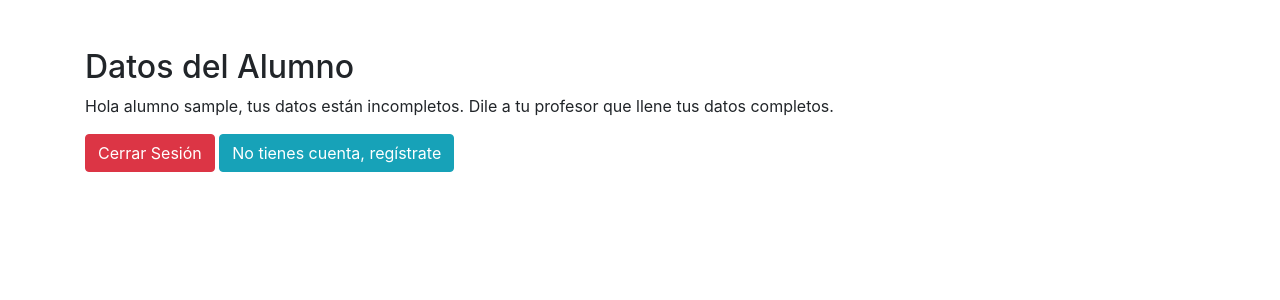
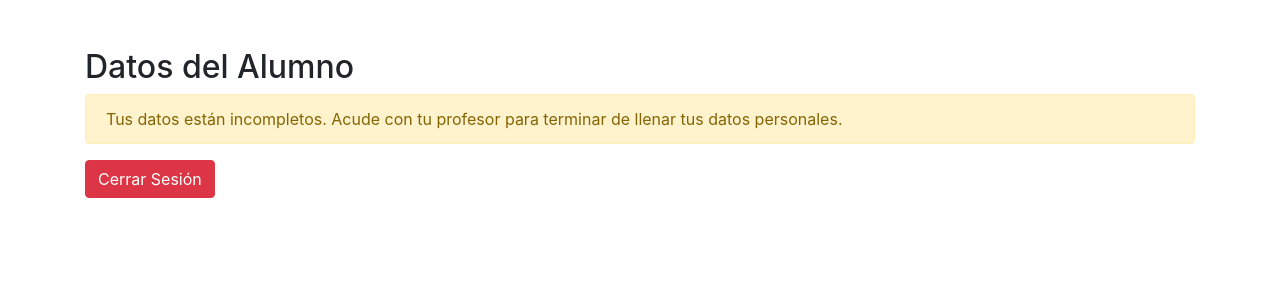
Before and after one commit to RoqueAlvarez/logindetiendadb, a PHP site: page /alumno.php in a window 1280 px wide. Shown: the top 300 px of the page. Run offline with PHP 8.4, Linux system fonts and the light colour scheme; the visitor is signed in with stand-in values (Sample User, id 1); data that the repository does not hold is empty.

Commit message:
Update alumno.php

```diff
--- a/alumno.php
+++ b/alumno.php
@@ -24,17 +24,19 @@ $alumno = $stmt->fetch();
 </head>
 <body class="container mt-5">
     <h2>Datos del Alumno</h2>
-    <?php if ($alumno): ?>
+
+    <?php if (!$alumno['apellido'] || !$alumno['anio_ingreso'] || !$alumno['carrera'] || !$alumno['fecha_nacimiento']): ?>
+        <div class="alert alert-warning" role="alert">
+            Tus datos están incompletos. Acude con tu profesor para terminar de llenar tus datos personales.
+        </div>
+    <?php else: ?>
         <p>Nombre: <?= $alumno['nombre'] ?></p>
         <p>Apellido: <?= $alumno['apellido'] ?></p>
         <p>Año de Ingreso: <?= $alumno['anio_ingreso'] ?></p>
         <p>Carrera: <?= $alumno['carrera'] ?></p>
         <p>Fecha de Nacimiento: <?= $alumno['fecha_nacimiento'] ?></p>
-    <?php else: ?>
-        <p>Hola alumno <?= $nombre ?>, tus datos están incompletos. Dile a tu profesor que llene tus datos completos.</p>
     <?php endif; ?>
 
     <a href="logout.php" class="btn btn-danger">Cerrar Sesión</a>
-    <a href="registro.php" class="btn btn-info">No tienes cuenta, regístrate</a>
 </body>
 </html>
```
